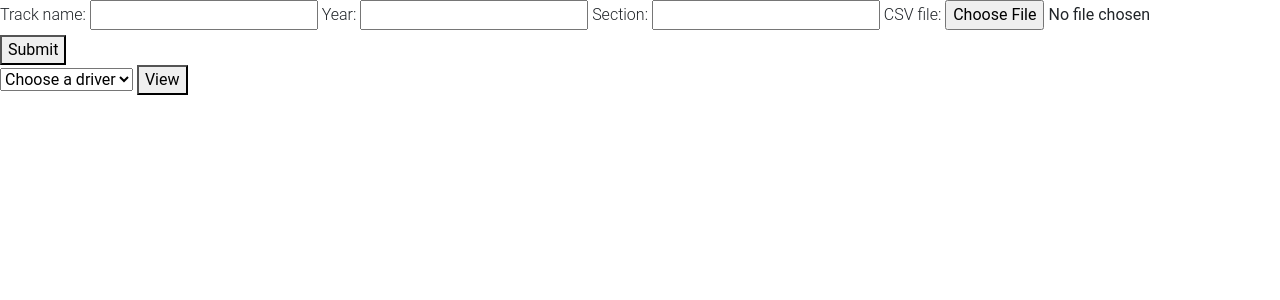
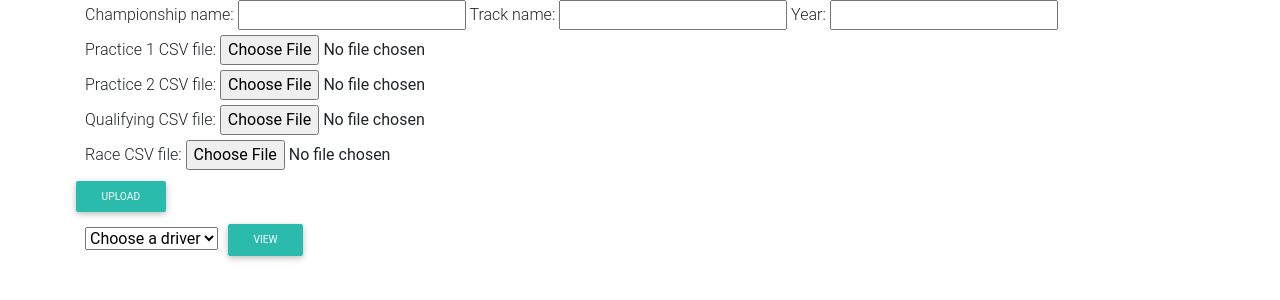
Before and after one commit to Harrysibbenga/Porshedata, a Flask app: page /input_data in a window 1280 px wide. Shown: the top 300 px of the page. Run offline with Flask 2, Linux system fonts and the light colour scheme; data that the repository does not hold is empty; some libraries are stand-ins or nearby versions.

Commit message:
changed the look of the dashbored so it would have more inputs to be able to upload each championship stage

```diff
--- a/templates/dashboard.html
+++ b/templates/dashboard.html
@@ -1,16 +1,36 @@
 {% extends "base.html" %}
 {% block page_content %}
-<section>
+<section class="container">
     <form action="{{url_for('input_data')}}" method="POST" enctype="multipart/form-data">
-        <label for="track_name">Track name:</label>
-        <input type="text" id="track_name" name="track_name">
-        <label for="year">Year:</label>
-        <input type="number" id="year" name="year">
-        <label for="section">Section:</label>
-        <input type="text" id="section" name="section">
-        <label for="filepath">CSV file:</label>
-        <input type="file" name="filepath" id="filepath" accept=".csv">
-        <button type="submit">Submit</button>
+        <div class="row">
+            <div class="col-12">
+                <label for="championship_name">Championship name:</label>
+                <input type="text" id="championship_name" name="championship_name">
+                <label for="track_name">Track name:</label>
+                <input type="text" id="track_name" name="track_name">
+                <label for="year">Year:</label>
+                <input type="number" id="year" name="year">
+            </div>
+            <div class="col-12">
+                <label for="practice_1">Practice 1 CSV file:</label>
+                <input type="file" id="practice_1" name="practice_1" accept=".csv">
+            </div>
+            <div class="col-12">
+                <label for="practice_2">Practice 2 CSV file:</label>
+                <input type="file" id="practice_2" name="practice_2" accept=".csv">
+            </div>
+            <div class="col-12">
+                <label for="qualifying">Qualifying CSV file:</label>
+                <input type="file" id="qualifying" name="qualifying" accept=".csv">
+            </div>
+            <div class="col-12">
+                <label for="race">Race CSV file:</label>
+                <input type="file" id="race" name="race" accept=".csv">
+            </div>
+            <div class="text-right">
+                <button class="btn btn-default btn-sm right" type="submit">Upload</button>
+            </div>
+        </div>
     </form>
 
     <form action="{{url_for('view_driver')}}" method="POST">
@@ -20,7 +40,7 @@
             <option value="{{driver.driver_name}}">{{driver.driver_name}}</option>
             {% endfor %}
         </select>
-        <button type="submit" name="action">View</button>
+        <button class="btn btn-default btn-sm" type="submit" name="action">View</button>
     </form>
 
 </section>
```
